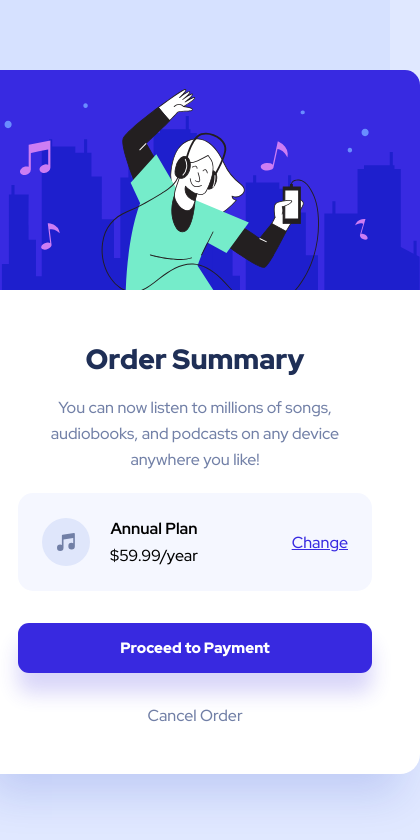
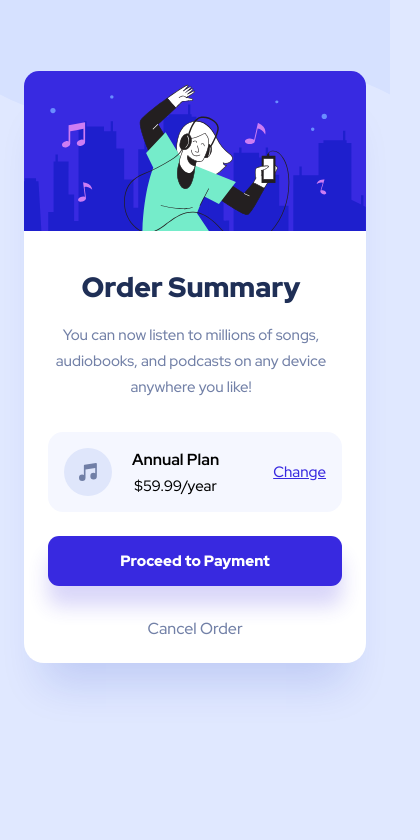
Before and after one commit to hadysane/Order-summary, a plain HTML site: page index.html in a window 390 px wide. Shown: the whole page, 420 px wide, since content can reach past the window. Drawn offline with Linux system fonts and the light colour scheme.

Commit message:
finish responsive

```diff
--- a/style.css
+++ b/style.css
@@ -32,7 +32,8 @@ body{
 }
 
 .bloc{
-    width: 450px;
+    max-width: 450px;
+    min-width: 327px;
     background-color: white;
     margin: auto;
     box-shadow: 0px 40px 40px -20px rgba(13, 48, 189, 0.151826);
@@ -45,7 +46,7 @@ body{
 }
 img.hero {
     border-radius: 15px 15px 0px 0px;
-    width:450px;
+    width: 100%;
     height: 220px;
     box-sizing: border-box;
 }
@@ -81,7 +82,7 @@ img.hero {
 }
 
 .sub a {
-    color : #382AE1;
+    color :var(--PrimaryDark);
     text-decoration : underline;
 }
 
@@ -143,10 +144,51 @@ img.hero {
 
 .bloc__footer a{
     text-align: center;
-   color: #717FA6;
+   color: var(--DesaturaBlue);
    text-decoration: none;
 }
 
 .bloc__footer a:hover {
-    color: #1F2E55;
+    color: var(--Darkblue);
 }
+
+@media screen and (min-width: 100px) and (max-width: 400px){
+
+    body{
+        background-size: contain;
+    }
+
+    .bloc{
+        margin: 71px 24px ;
+        position: inherit;
+        top: inherit;
+        transform: inherit;
+    }
+    img.hero {
+        border-radius: 15px 15px 0px 0px;
+        width: 100%;
+        height: 160px;
+        box-sizing: border-box;
+    }
+    .bloc__header{
+        margin: 32px 32px  32px 24px;
+        text-align: center;
+    }
+    .bloc__header h1{
+        margin-bottom: 16px;
+        margin-top: 0px;
+    }
+    .sub{
+        margin: 0px 24px 24px 24px;
+        padding: 16px 16px;
+        justify-content:space-between;
+        font-size: 15px;
+
+    }
+    .bloc__header p{
+        font-size: 15px;
+    }
+    .bloc__footer {
+        padding: 0px 24px 24px 24px;
+    }
+}
```
